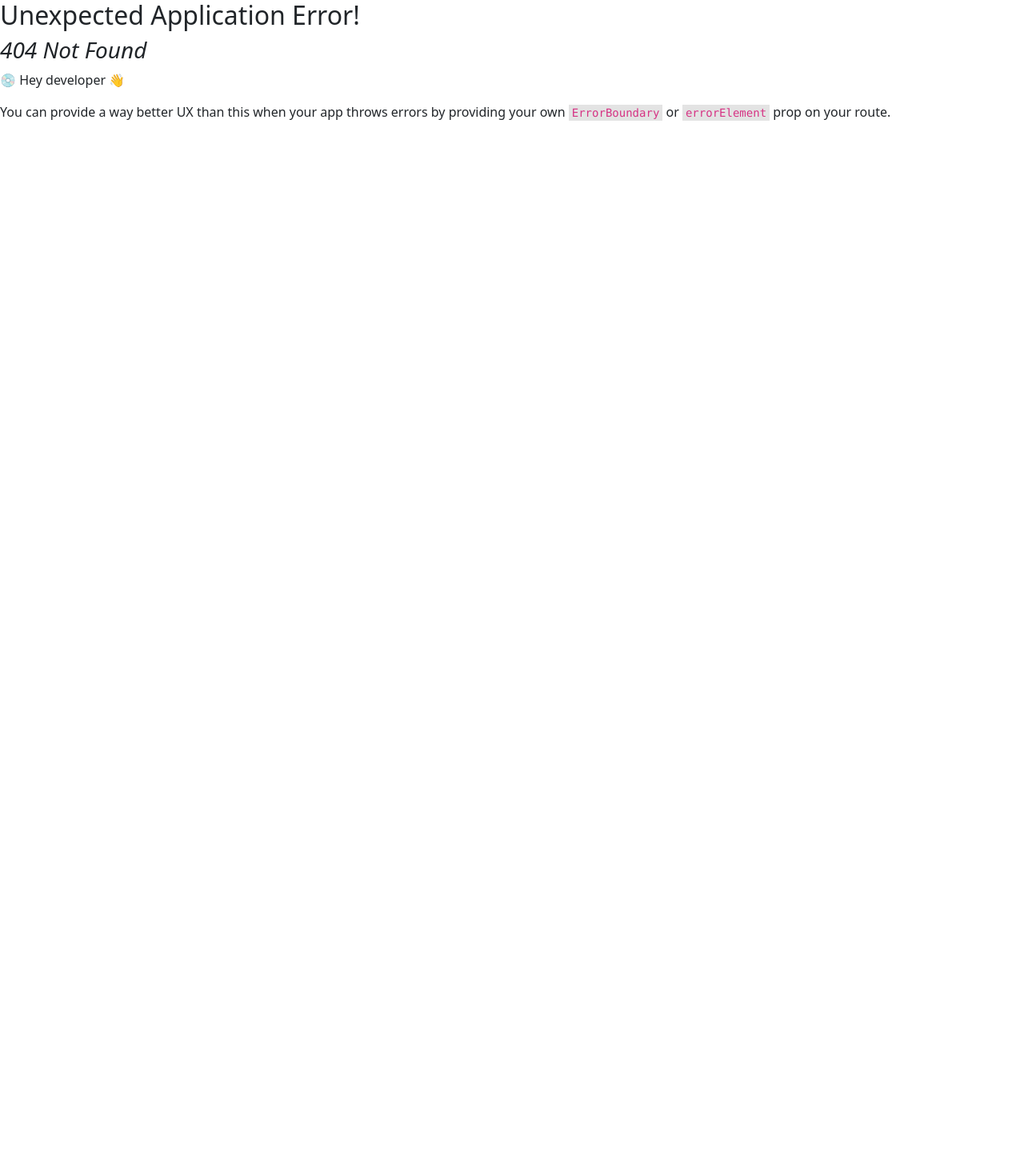
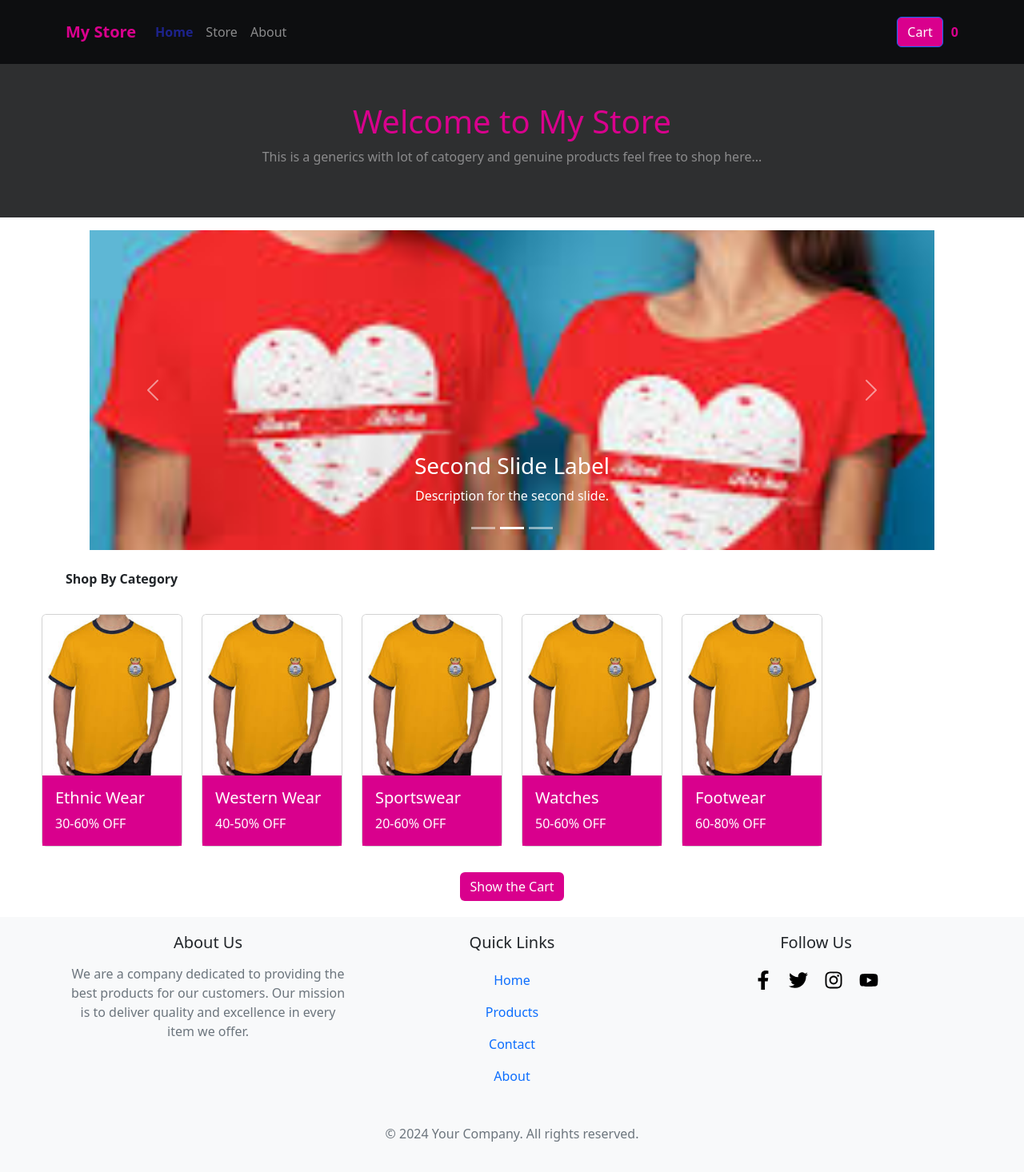
Before and after one commit to sameer798/my-store, a React (Create React App) app: page /home in a window 1280 px wide. Before the commit this address had no page. Shown: the whole page at 80% size. Before the commit the page ends 800 px from the top, so only its background shows below. Built offline with nearby package versions, Linux system fonts and the light colour scheme.

Commit message:
added home page and shop by category

```diff
--- a/src/components/Layout/Header.js
+++ b/src/components/Layout/Header.js
@@ -1,7 +1,7 @@
 import React, { useContext } from "react";
 import { Container, Navbar, Nav, Button } from "react-bootstrap";
 import Banner from "./Banner";
-import { NavLink } from "react-router-dom";
+import { NavLink, Link } from "react-router-dom";
 import cartContext from "../store/cart-context";
 
 const Header = (props) => {
@@ -17,16 +17,32 @@ const Header = (props) => {
         expand="lg"
       >
         <Container style={{ height: "4rem", position: "relative" }}>
-          <Navbar.Brand href="/" style={{ fontWeight: 600, color: "#D9008D" }}>
+          <Navbar.Brand as={Link} to="/" style={{ fontWeight: 600, color: "#D9008D" }}>
             My Store
           </Navbar.Brand>
           <Navbar.Toggle aria-controls="basic-navbar-nav" />
           <Navbar.Collapse id="basic-navbar-nav">
             <Nav className="me-auto">
-              <Nav.Link href="/" style={{ color: "#8B8B8C" }}>
+              <Nav.Link
+                href="/"
+                as={NavLink}
+                to="/home"
+                className="nav-link"
+                style={({ isActive }) => ({
+                  color: isActive ? "#1d238c" : "#8B8B8C",
+                  fontWeight: isActive ? "bold" : "normal",
+                })}
+              >
                 Home
               </Nav.Link>
-              <Nav.Link href="/store" style={{ color: "#8B8B8C" }}>
+              <Nav.Link href="/home"
+                as={NavLink}
+                to="/store"
+                className="nav-link"
+                style={({ isActive }) => ({
+                  color: isActive ? "#1d238c" : "#8B8B8C",
+                  fontWeight: isActive ? "bold" : "normal",
+                })}>
                 Store
               </Nav.Link>
 
@@ -38,7 +54,6 @@ const Header = (props) => {
                   color: isActive ? "#1d238c" : "#8B8B8C",
                   fontWeight: isActive ? "bold" : "normal",
                 })}
-
               >
                 About
               </Nav.Link>
--- a/src/index.js
+++ b/src/index.js
@@ -1,8 +1,9 @@
 import React from "react";
 import ReactDOM from "react-dom/client";
-
+import ProductList from "./components/Layout/ProductList";
 import App from "./App";
 import Root from "./components/Root";
+import Home from "./pages/Home";
 import About from "./pages/About";
 import reportWebVitals from "./reportWebVitals";
 import { createBrowserRouter, RouterProvider } from "react-router-dom";
@@ -17,6 +18,8 @@ const router = createBrowserRouter([
     children: [
       { path: "/", element: <Root/> },
       { path: "/about", element: <About /> },
+      {path: '/home', element: <Home/>},
+      {path: '/store', element: <ProductList/>}
     ]
    },
 ]);
--- /dev/null
+++ b/src/pages/Home.js
@@ -0,0 +1,58 @@
+import React from 'react';
+import { Carousel } from 'react-bootstrap';
+import 'bootstrap/dist/css/bootstrap.min.css';
+import image1 from '../assets/images1.jpeg';
+import image2 from '../assets/images2.jpeg';
+import image3 from '../assets/images1.jpeg';
+import classses from './Home.module.css';
+import HomeCard from './HomeCard';
+
+const Home = () => {
+    return (
+        <>
+       <div className={classses['carousel-container']}>
+         <Carousel className='mt-3 mb-3'>
+            <Carousel.Item>
+                <img
+                    className="d-block w-100"
+                    src={image1}
+                    alt="First slide"
+                    style={{ maxHeight: '400px', width: "100%", objectFit: 'cover', objectPosition: "center" }}
+                />
+                <Carousel.Caption>
+                    <h3>First Slide Label</h3>
+                    <p>Description for the first slide.</p>
+                </Carousel.Caption>
+            </Carousel.Item>
+            <Carousel.Item>
+                <img
+                    className="d-block w-100"
+                    src={image2}
+                    alt="Second slide"
+                    style={{ maxHeight: '400px', width: "100%", objectFit: 'cover', objectPosition: "center" }}
+                />
+                <Carousel.Caption>
+                    <h3>Second Slide Label</h3>
+                    <p>Description for the second slide.</p>
+                </Carousel.Caption>
+            </Carousel.Item>
+            <Carousel.Item>
+                <img
+                    className="d-block w-100"
+                    src={image3}
+                    alt="Third slide"
+                    style={{ maxHeight: '400px', width: "100%", objectFit: 'cover', objectPosition: "center" }}
+                />
+                <Carousel.Caption>
+                    <h3>Third Slide Label</h3>
+                    <p>Description for the third slide.</p>
+                </Carousel.Caption>
+            </Carousel.Item>
+        </Carousel>
+       </div>
+       <HomeCard/>
+       </>
+    );
+}
+
+export default Home;
--- /dev/null
+++ b/src/pages/Home.module.css
@@ -0,0 +1,5 @@
+.carousel-container {
+    margin: 0 auto; /* Center the carousel horizontally */
+    padding: 0 3rem; /* Add 3rem padding on both left and right */
+    max-width: 90%; /* Optional: control the maximum width of the carousel */
+}
--- /dev/null
+++ b/src/pages/HomeCard.js
@@ -0,0 +1,41 @@
+import React from 'react'
+import { Row, Col, Card, Container } from 'react-bootstrap';
+import images from '../assets/images1.jpeg'
+import classes from './HomeCard.module.css'
+
+const HomeCard = () => {
+    const cards = [
+        { title: 'Ethnic Wear', text: '30-60% OFF', image: images},
+        { title: 'Western Wear', text: '40-50% OFF', image: images},
+        { title: 'Sportswear', text: '20-60% OFF', image: images},
+        { title: 'Watches', text: '50-60% OFF', image: images },
+        { title: 'Footwear', text: '60-80% OFF',image: images },
+    ];
+
+    return (
+        <>
+        <Container className='mt-4'>
+            <Row>
+                <Col><p style={{fontWeight: "700"}}>Shop By Category</p></Col>
+            </Row>
+        </Container>
+        <div className={classes.container}>
+            <Row className={classes.row}>
+            {cards.map((card, index) => (
+                <Col key={index} xs={12} sm={6} md={4} lg={2} className={classes.col}>
+                    <Card style={{ width: "20rem"}}>
+                    <Card.Img variant="top" src={card.image} />
+                        <Card.Body style={{backgroundColor: "#D9008D", color: "white"}}>
+                            <Card.Title>{card.title}</Card.Title>
+                            <Card.Text>{card.text}</Card.Text>
+                        </Card.Body>
+                    </Card>
+                </Col>
+            ))}
+        </Row>
+        </div>
+        </>
+    );
+}
+
+export default HomeCard
--- /dev/null
+++ b/src/pages/HomeCard.module.css
@@ -0,0 +1,16 @@
+.container {
+    display: flex;
+    justify-content: center;
+    padding: 1rem; /* Optional: adjust padding around the container */
+}
+
+.row {
+    width: 100%;
+    max-width: 1200px; /* Optional: adjust max-width as needed */
+}
+
+.col {
+    display: flex;
+    justify-content: center; /* Center the card within the column */
+    margin-bottom: 1rem; /* Space between rows */
+}
```
